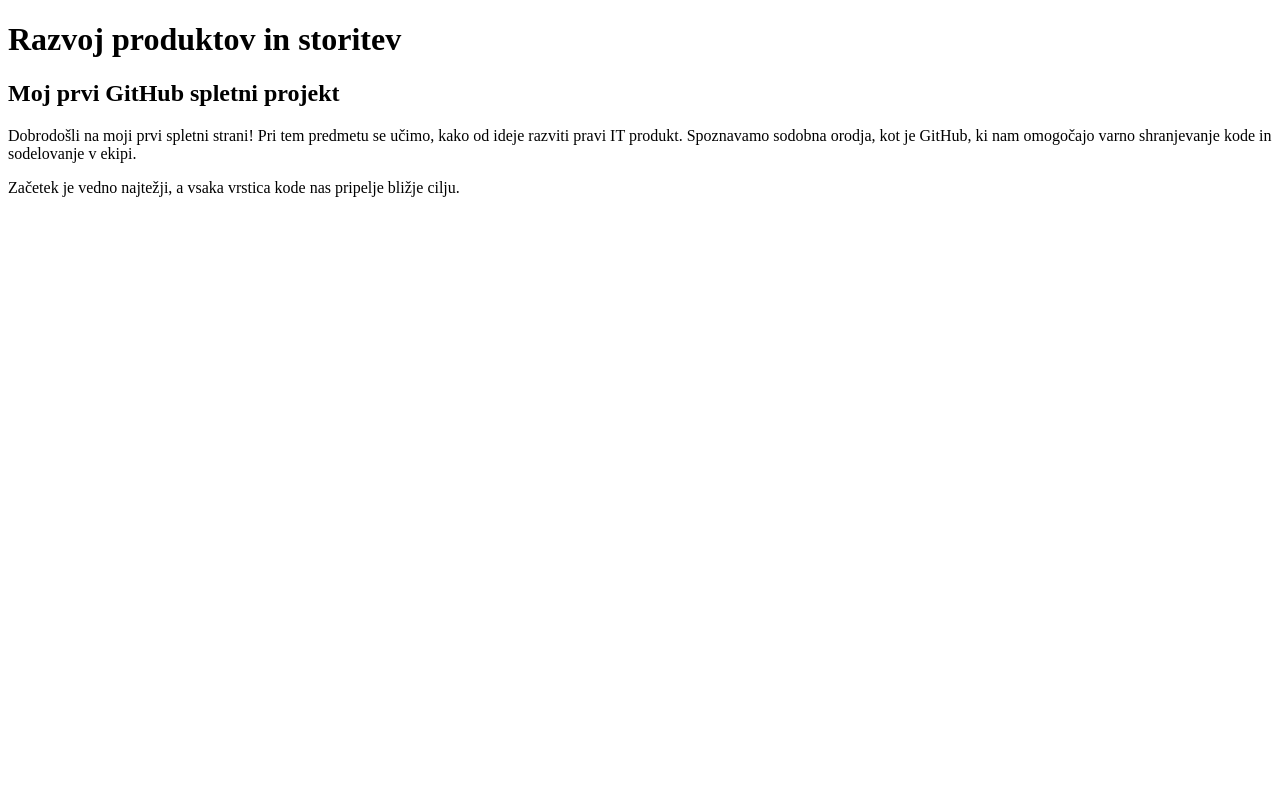
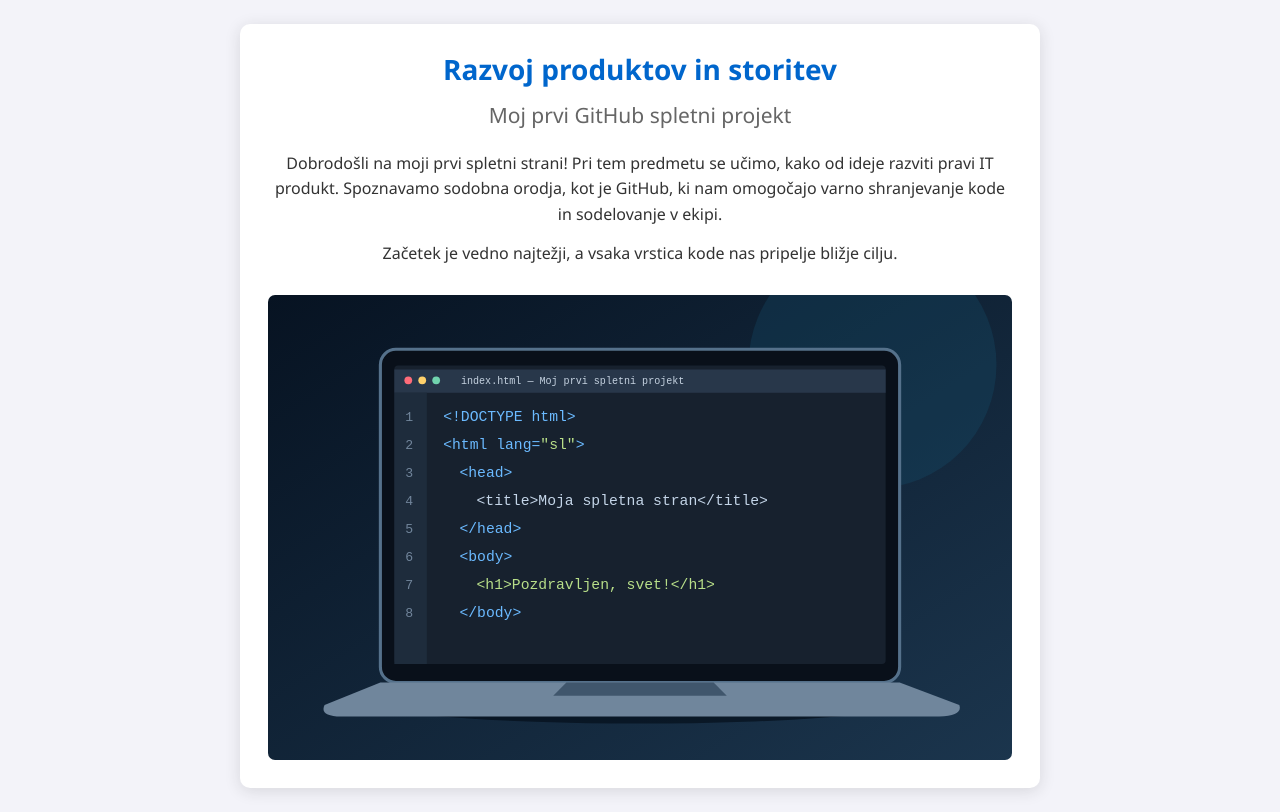
Before and after one commit to rene-brodnjak/Vaja-2-Moja-prva-spletna-stran-z-GitHub.dev, a plain HTML site: page index.html in a window 1280 px wide. Drawn offline with Linux system fonts and the light colour scheme.

Commit message:
Oblikovana spletna stran po vzorcu in dodana ilustracija

```diff
--- a/index.html
+++ b/index.html
@@ -4,11 +4,24 @@
   <meta charset="UTF-8">
   <meta name="viewport" content="width=device-width, initial-scale=1.0">
   <title>Razvoj produktov in storitev</title>
+  <style>
+    * { box-sizing: border-box; }
+    body { margin: 0; padding: 24px 16px; background: #f3f3f9; color: #333; font-family: "Segoe UI", Arial, sans-serif; line-height: 1.6; }
+    main { max-width: 800px; margin: 0 auto; padding: 28px; background: white; border-radius: 10px; box-shadow: 0 3px 16px #2222; text-align: center; }
+    h1 { color: #0066cc; font-size: 28px; line-height: 1.25; margin: 0 0 12px; }
+    h2 { color: #666; font-size: 21px; font-weight: 400; margin: 0 0 18px; }
+    p { margin: 14px 0; }
+    img { display: block; width: 100%; height: auto; margin-top: 28px; border-radius: 7px; }
+    @media (max-width: 480px) { main { padding: 22px 16px; } h1 { font-size: 24px; } h2 { font-size: 19px; } }
+  </style>
 </head>
 <body>
+ <main>
   <h1>Razvoj produktov in storitev</h1>
   <h2>Moj prvi GitHub spletni projekt</h2>
   <p>Dobrodošli na moji prvi spletni strani! Pri tem predmetu se učimo, kako od ideje razviti pravi IT produkt. Spoznavamo sodobna orodja, kot je GitHub, ki nam omogočajo varno shranjevanje kode in sodelovanje v ekipi.</p>
   <p>Začetek je vedno najtežji, a vsaka vrstica kode nas pripelje bližje cilju.</p>
+  <img src="programiranje.svg" alt="Ilustracija prenosnega računalnika z urejevalnikom kode HTML in CSS" width="960" height="600">
+ </main>
 </body>
 </html>
```
Also changed, not shown: programiranje.svg (added).
